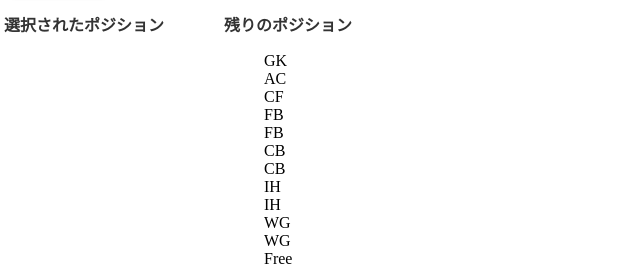
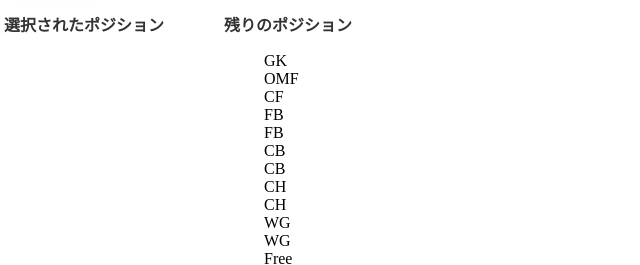
Before and after one commit to rear0146/space-draft-tool-js, a plain HTML site: page index.html in a window 1280 px wide. Shown: the part 310-575 px from the top of the page, 316-956 px from the left. Drawn offline with Linux system fonts and the light colour scheme.

Commit message:
Update index.html

```diff
--- a/index.html
+++ b/index.html
@@ -57,7 +57,8 @@
         }
 
         let member = []
-        let positionListAll = ['GK','AC','CF','FB','FB','CB','CB','IH','IH','WG','WG','Free','Free','Free','Free','Free']
+        // let positionListAll = ['GK','AC','CF','FB','FB','CB','CB','IH','IH','WG','WG','Free','Free','Free','Free','Free']
+        let positionListAll = ['GK','OMF','CF','FB','FB','CB','CB','CH','CH','WG','WG','Free','Free','Free','Free','Free']
         // let positionListAll = ['先発','先発','リリーフ','リリーフ','捕手','一三塁手','一三塁手','二遊間','二遊間','外野手','外野手','外野手','DH','Free','Free','Free']
         let submitButton = document.getElementById('memberSubmit');
         let memberList = document.getElementById('memberList');
```
